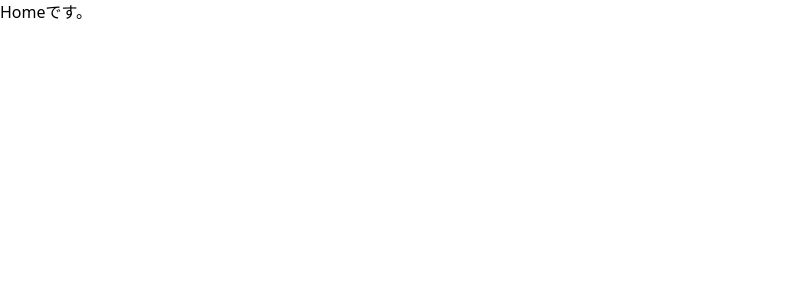
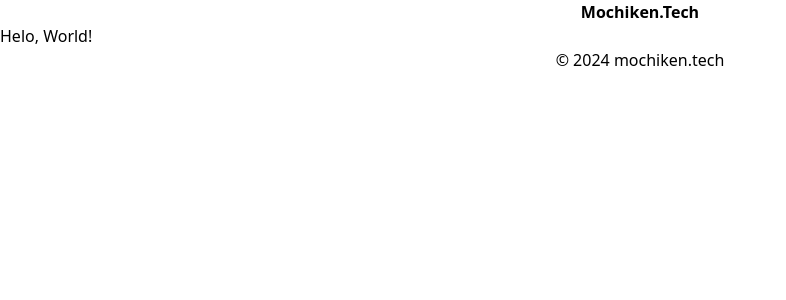
Before and after one commit to nekihcom/my-pf-site, a Next.js app: page / in a window 1280 px wide. Shown: the top 300 px of the page, without its empty margins (0-786 px from the left). Built offline with nearby package versions, Linux system fonts and the light colour scheme.

Commit message:
ヘッダーとフッター作成

```diff
--- a/app/about/layout.tsx
+++ /dev/null
@@ -1,13 +0,0 @@
-const AboutLayout = ({
-    children,
-}: {
-    children: React.ReactNode;
-}) => {
-    return (
-        <>
-            {children}
-        </>
-    );
-}
-
-export default AboutLayout;
--- a/app/about/page.tsx
+++ /dev/null
@@ -1,7 +0,0 @@
-export default function AboutPage() {
-    return (
-        <>
-            <h1>Aboutです</h1>
-        </>
-    );
-}
--- a/app/page.tsx
+++ b/app/page.tsx
@@ -1,6 +1,13 @@
+import { Header } from "@/components/Header";
+import { Footer } from "@/components/Footer";
+
 const Home = () => {
     return (
-        <p>Homeです。</p>
+        <>
+        <Header />
+        <h1>Helo, World!</h1>
+        <Footer />
+        </>
     );
 }
 
--- /dev/null
+++ b/components/Footer.tsx
@@ -0,0 +1,12 @@
+import { FC, memo, ReactNode } from "react";
+
+export const Footer:FC = memo(() => {
+
+    return (
+        <>
+        <footer className="text-center">
+            <p>© 2024 mochiken.tech</p>
+        </footer>
+        </>
+    )
+});
--- /dev/null
+++ b/components/Header.tsx
@@ -0,0 +1,12 @@
+import { FC, memo, ReactNode } from "react";
+
+export const Header:FC = memo(() => {
+
+    return (
+        <>
+        <header className="text-center font-bold">
+            <h1>Mochiken.Tech</h1>
+        </header>
+        </>
+    )
+});
```
